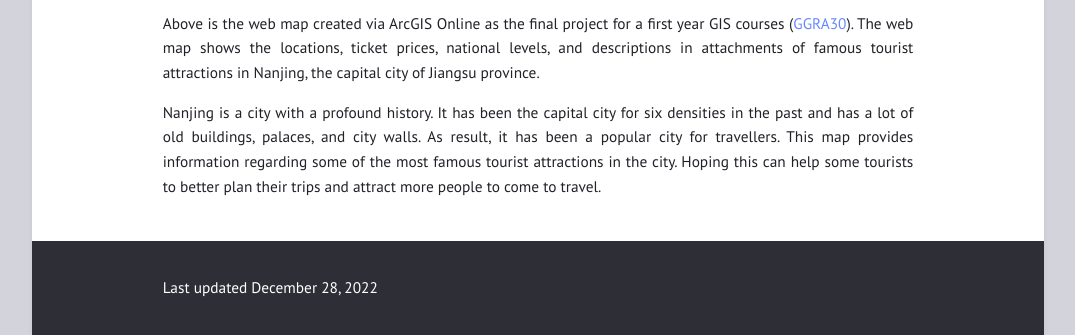
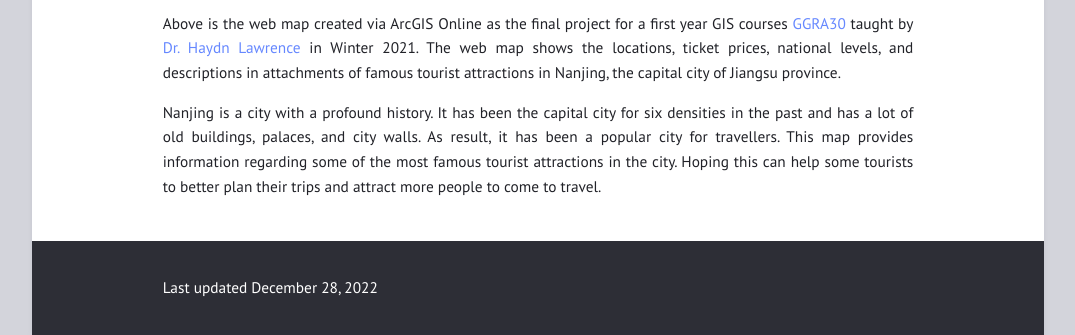
Before and after one commit to zehuiyin/personal_website_jekyll, a Jekyll site: the page built from _posts/2021-04-20-Nanjing-Tourist-Attractions.md, in a window 1280 px wide, cut to the strip 779-1114 px from the top of the page. Shown: the whole strip, without its empty margins (102-1177 px from the left). Built offline with Jekyll 4.4.1, drawn with Linux system fonts in a browser that asks for light colours.

Commit message:
Update 2021-04-20-Nanjing-Tourist-Attractions.md

```diff
--- a/_posts/2021-04-20-Nanjing-Tourist-Attractions.md
+++ b/_posts/2021-04-20-Nanjing-Tourist-Attractions.md
@@ -5,6 +5,6 @@ layout: post
 ---
 <style>.embed-container {position: relative; padding-bottom: 75%; height: 0; max-width: 100%;} .embed-container iframe, .embed-container object, .embed-container iframe{position: absolute; top: 0; left: 0; width: 100%; height: 100%;} small{position: absolute; z-index: 40; bottom: 0; margin-bottom: -15px;}</style><div class="embed-container"><iframe width="800" height="600" frameborder="0" scrolling="no" marginheight="0" marginwidth="0" title="Nanjing_tourist_attractions_and_ticket_prices_yinzehui_1006693623" src="//www.arcgis.com/apps/Embed/index.html?webmap=868affdfefe14c28a7bb79b4e380fac3&extent=118.6918,32.0082,118.8941,32.096&zoom=true&previewImage=false&scale=true&legend=true&disable_scroll=true&theme=light"></iframe></div>
 
-Above is the web map created via ArcGIS Online as the final project for a first year GIS courses ([GGRA30](https://utsc.calendar.utoronto.ca/course/ggra30h3)). The web map shows the locations, ticket prices, national levels, and descriptions in attachments of famous tourist attractions in Nanjing, the capital city of Jiangsu province.<!-- readmore -->
+Above is the web map created via ArcGIS Online as the final project for a first year GIS courses [GGRA30](https://utsc.calendar.utoronto.ca/course/ggra30h3) taught by [Dr. Haydn Lawrence](https://ca.linkedin.com/in/haydnlawrence) in Winter 2021. The web map shows the locations, ticket prices, national levels, and descriptions in attachments of famous tourist attractions in Nanjing, the capital city of Jiangsu province.<!-- readmore -->
 
 Nanjing is a city with a profound history. It has been the capital city for six densities in the past and has a lot of old buildings, palaces, and city walls. As result, it has been a popular city for travellers.  This map provides information regarding some of the most famous tourist attractions in the city. Hoping this can help some tourists to better plan their trips and attract more people to come to travel.
```
